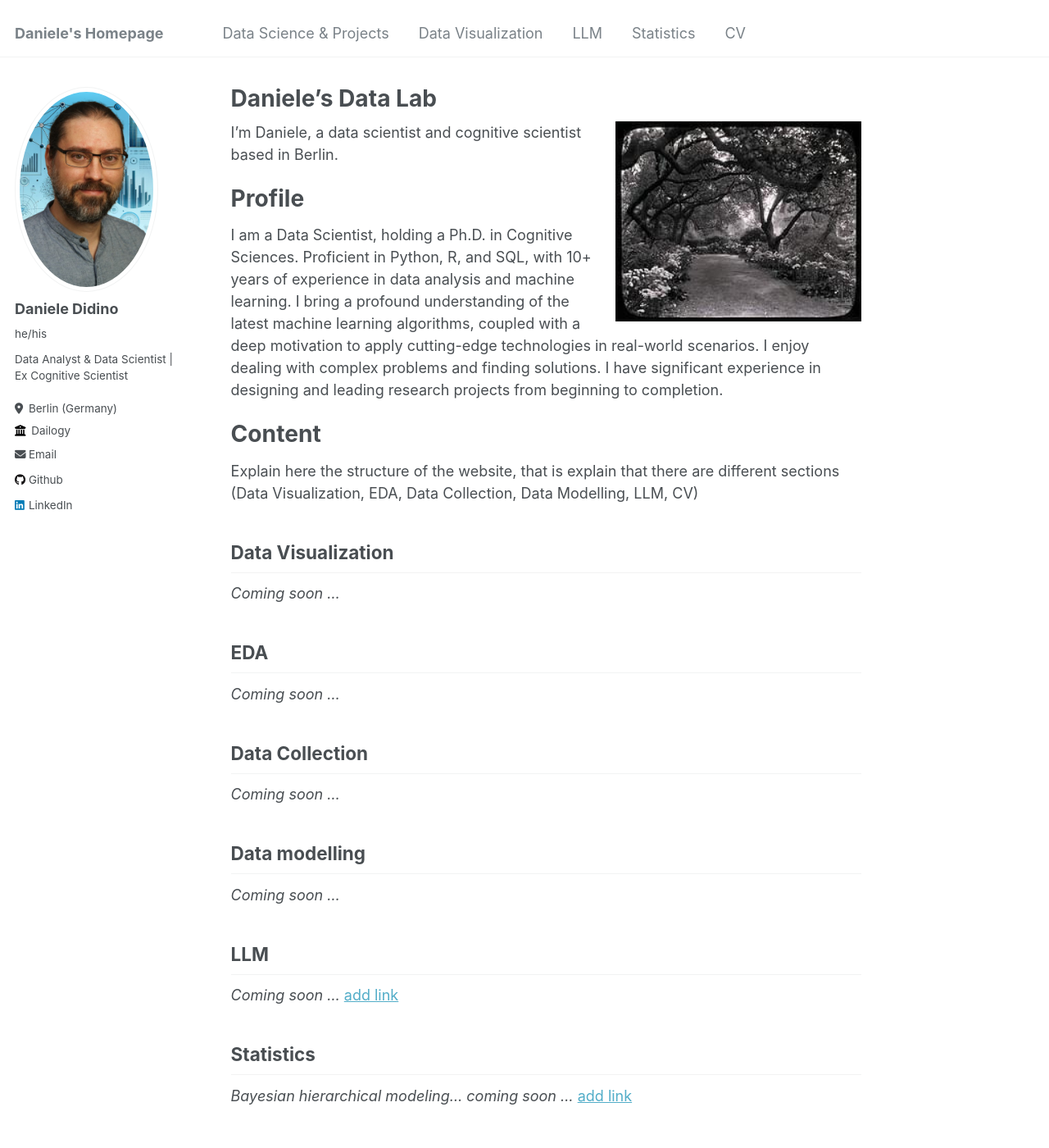
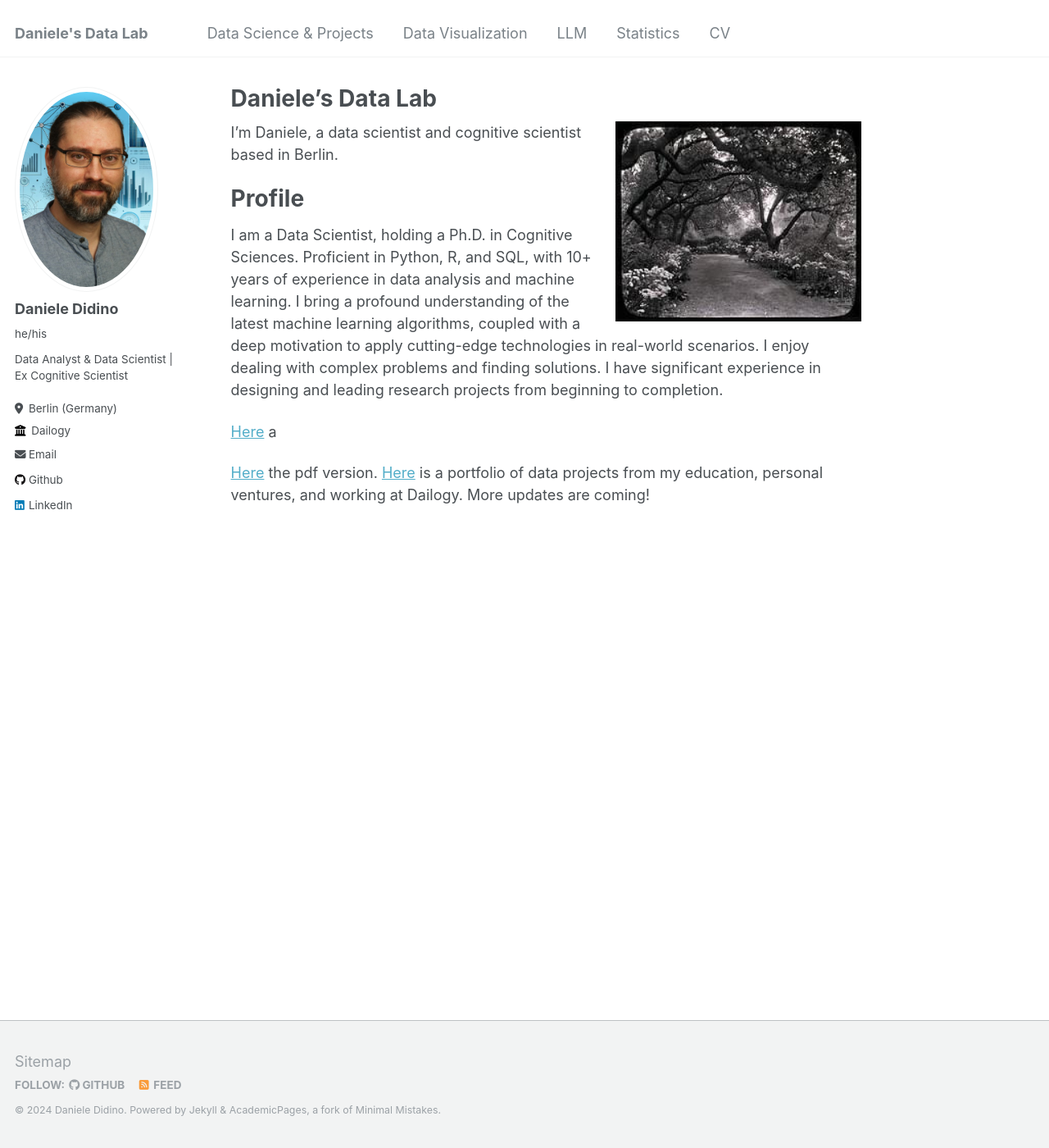
Before and after one commit to DanieleDidino/DanieleDidino.github.io, a Jekyll site: the page built from _pages/about.md, in a window 1280 px wide and 1400 px high. Shown: the whole window at 82% size. Built offline with Jekyll 4.4.1, drawn with Linux system fonts in a browser that asks for light colours.

Commit message:
test links

```diff
--- a/_config.yml
+++ b/_config.yml
@@ -8,7 +8,7 @@
 
 # Basic Site Settings
 locale                   : "en-US"
-title                    : "Daniele's Homepage"
+title                    : "Daniele's Data Lab"
 title_separator          : "-"
 name                     : &name "Daniele Didino"
 description              : &description "Personal website"
--- a/_pages/about.md
+++ b/_pages/about.md
@@ -14,30 +14,8 @@ Profile
 ======
 I am a Data Scientist, holding a Ph.D. in Cognitive Sciences. Proficient in Python, R, and SQL, with 10+ years of experience in data analysis and machine learning. I bring a profound understanding of the latest machine learning algorithms, coupled with a deep motivation to apply cutting-edge technologies in real-world scenarios. I enjoy dealing with complex problems and finding solutions. I have significant experience in designing and leading research projects from beginning to completion.
 
-Content
-======
-Explain here the structure of the website, that is explain that there are different sections (Data Visualization, EDA, Data Collection, Data Modelling, LLM, CV)
+[Here](/_data_proj/) a
 
-Data Visualization
-------
-*Coming soon ...*
 
-EDA
-------
-*Coming soon ...*
-
-Data Collection
-------
-*Coming soon ...*
-
-Data modelling
-------
-*Coming soon ...*
-
-LLM
-------
-*Coming soon ...* [add link](https://...)
-
-Statistics
-------
-*Bayesian hierarchical modeling... coming soon ...* [add link](https://...)
+[Here](/data_proj/) the pdf version.
+[Here](/data_proj/) is a portfolio of data projects from my education, personal ventures, and working at Dailogy. More updates are coming!
```
